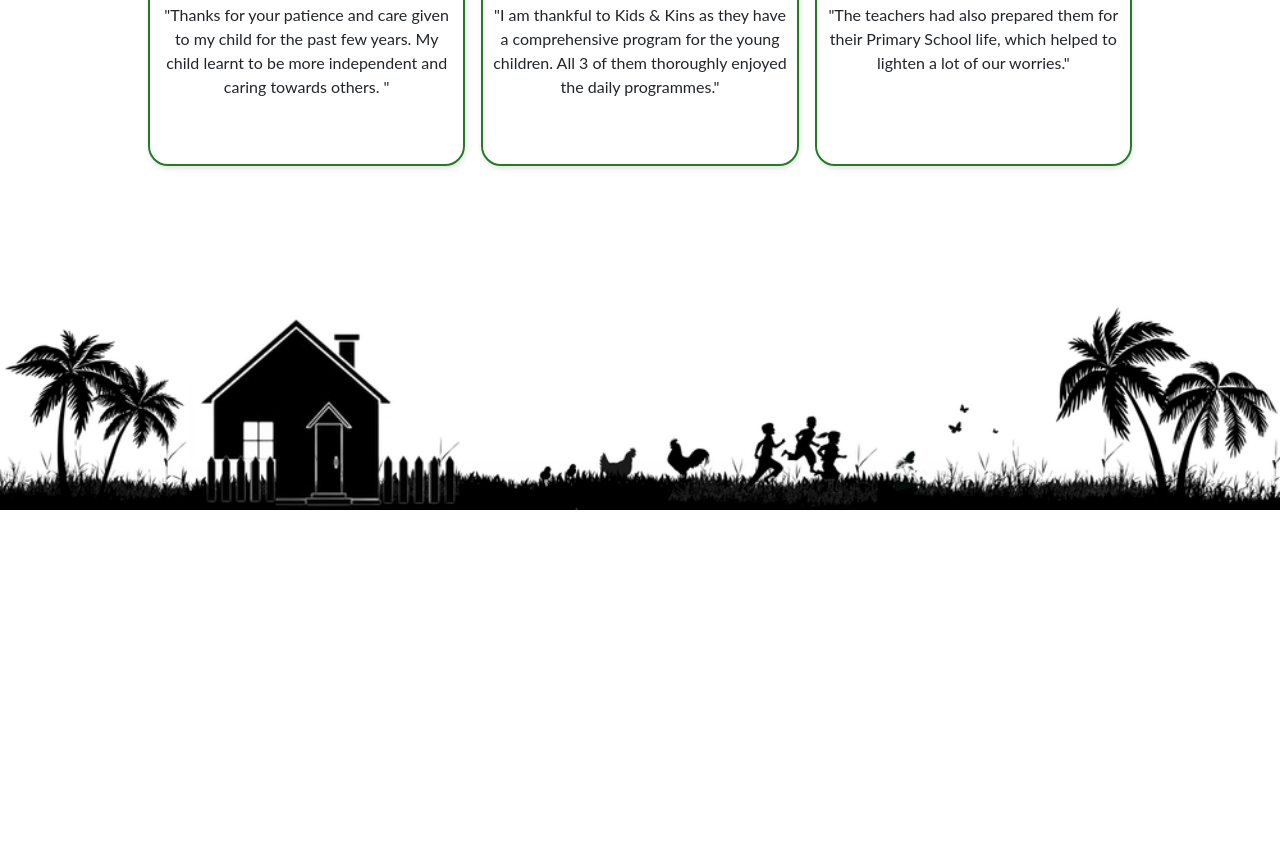
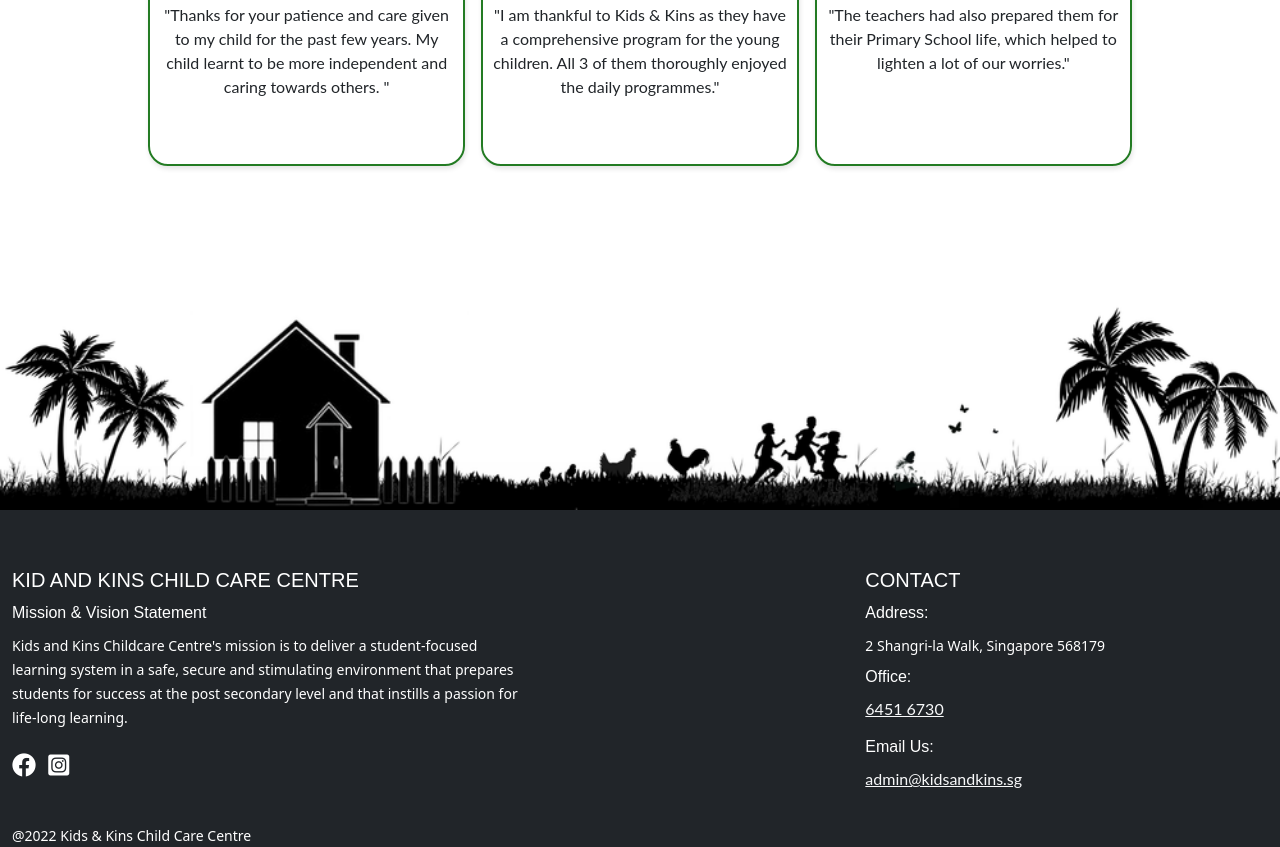
Before and after one commit to 99Ace/kkcc-sass, a website: page index.html in a window 1280 px wide. Shown: the part 3601-4448 px from the top of the page. Before the commit the page ends 4111 px from the top, so only its background shows below. Drawn offline with nearby package versions, Linux system fonts and the light colour scheme; a web font is replaced by a local one.

Commit message:
add footer

```diff
--- a/index.html
+++ b/index.html
@@ -343,6 +343,44 @@
         <img src="images/kampung-v2-std.png" alt="" style="min-width: 100%; max-width: 100%;">
     </div>
 
+    <!-- footer  -->
+    <footer class="container-fluid bg-dark">
+        <div class="row">
+            <div class="col-12 col-md-7 col-lg-5
+                        pt-5 pb-3">
+                <h5>KID AND KINS CHILD CARE CENTRE</h5>
+                <h6>Mission & Vision Statement</h6>
+                <small>
+                    Kids and Kins Childcare Centre's mission is to deliver a student-focused learning system in a safe, secure and
+                    stimulating environment that prepares students for success at the post secondary level and that
+                    instills a passion for life-long learning.
+                </small><br>
+                <!-- <a href="about.html">>> Read more about us...</a> -->
+                <div class="mt-4">
+                    <a href="https://www.facebook.com/kidsandkins/" target="blank" >
+                        <i class="fab fa-facebook"></i></a>
+                    <a href="" target="blank" class="ms-2">
+                        <i class="fab fa-instagram-square"></i></a>
+
+                </div>
+            </div>
+            <hr class="d-md-none" />
+            <!-- dummy col -->
+            <div class="col d-none d-md-block"></div>
+
+            <div class="col-12 col-md-4
+                        py-3 pt-md-5">
+                <h5>CONTACT</h5>
+                <h6>Address: </h6>
+                <small>2 Shangri-la Walk, Singapore 568179</small>
+                <h6>Office: </h6>
+                <p><a href="tel:+6564516730" class="text-light">6451 6730</a></p>
+                <h6>Email Us:</h6>
+                <p><a href="mailto:admin@kidsandkins.sg" class="text-light">admin@kidsandkins.sg</a></p>
+            </div>
+        </div>
+        <small>@2022 Kids & Kins Child Care Centre</small>
+    </footer>
 
 
     <!-- bootstrap JS -->
--- a/src/index.scss
+++ b/src/index.scss
@@ -177,6 +177,7 @@
     }
 }
 
+// Testimonial
 #testimonial {
     .mycard {
         min-height: fit-content;
@@ -192,6 +193,16 @@
                 border-radius: 50%;
             }
         }
+    }
+}
+
+// Footer
+footer {
+    * {
+        color: $base-white;
+    }
+    i {
+        font-size: $base-font-size*1.5;
     }
 }
 
```
Also changed, not shown: css/index.css.
